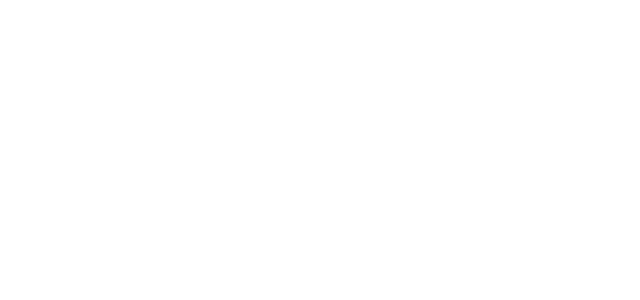
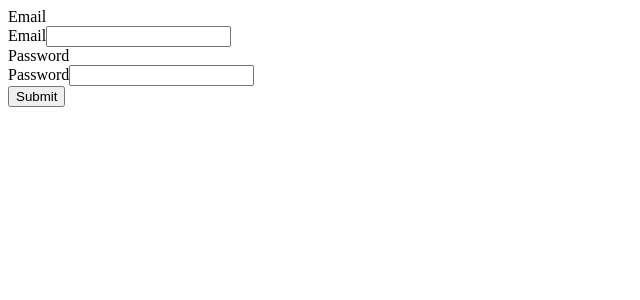
Before and after one commit to LogiqueClergyman/common-react-forms, a React app: page / in a window 1280 px wide. Shown: the top 300 px of the page, without its empty margins (0-640 px from the left). Built offline with nearby package versions, Linux system fonts and the light colour scheme.

Commit message:
chore: added dynamic form component

```diff
--- a/src/App.tsx
+++ b/src/App.tsx
@@ -1,5 +1,28 @@
+import React from 'react';
+import Form from './components/Form';
+import { FieldType } from './utils/enums/enums';
+
 const App = () => {
-  return <div></div>;
+  const fields = {
+    email: {
+      name: 'email',
+      label: 'Email',
+      type: FieldType.EMAIL,
+      value: '',
+      domain: 'example.com',
+    },
+    password: {
+      name: 'password',
+      label: 'Password',
+      type: FieldType.PASSWORD,
+      value: '',
+    },
+  };
+
+  const handleSubmit = (values: any) => {
+    console.log('Form submitted with values:', values);
+  };
+
+  return <Form fields={fields} onSubmit={handleSubmit} />;
 };
-
 export default App;
--- /dev/null
+++ b/src/components/Form.tsx
@@ -0,0 +1,143 @@
+import React, { useState, useEffect } from 'react';
+import { validateNumber } from '../utils/validators/validateNumber';
+import { validateEmail } from '../utils/validators/validateEmail';
+import { validatePassword } from '../utils/validators/validatePassword';
+import NumberInput from './NumberInput';
+import EmailInput from './EmailInput';
+import PasswordInput from './PasswordInput';
+import TextInput from './TextInput';
+import { FieldType } from '../utils/enums/enums';
+import { InputFieldConfig, FormProps } from '../utils/types/types';
+
+const Form: React.FC<FormProps> = ({ fields, onSubmit }) => {
+  const [values, setValues] = useState(
+    Object.keys(fields).reduce(
+      (acc, fieldName) => {
+        acc[fieldName] = fields[fieldName].value;
+        return acc;
+      },
+      {} as Record<string, any>,
+    ),
+  );
+
+  const [errors, setErrors] = useState(
+    Object.keys(fields).reduce(
+      (acc, fieldName) => {
+        acc[fieldName] = undefined;
+        return acc;
+      },
+      {} as Record<string, string | undefined>,
+    ),
+  );
+
+  const handleChange = (name: string, newValue: any) => {
+    setValues((prevValues) => ({
+      ...prevValues,
+      [name]: newValue,
+    }));
+  };
+
+  const validateFields = () => {
+    const newErrors: Record<string, string | undefined> = {};
+
+    Object.keys(fields).forEach((fieldName) => {
+      const field = fields[fieldName];
+      const fieldValue = values[fieldName];
+
+      let error: string | undefined = undefined;
+
+      if (!error) {
+        switch (field.type) {
+          case FieldType.NUMBER:
+            error = validateNumber({
+              value: fieldValue,
+              min: field.min,
+              max: field.max,
+              step: field.step,
+              required: field.required,
+            });
+            break;
+          case FieldType.EMAIL:
+            error = validateEmail({
+              value: fieldValue,
+              required: field.required,
+              domain: field.domain,
+              regex: field.regex,
+            });
+            break;
+          case FieldType.PASSWORD:
+            error = validatePassword({
+              value: fieldValue,
+              minLength: field.minLength,
+              maxLength: field.maxLength,
+              required: field.required,
+              regex: field.regex,
+            });
+            break;
+        }
+      }
+
+      if (error) {
+        newErrors[fieldName] = error;
+      }
+    });
+
+    setErrors(newErrors);
+    return newErrors;
+  };
+
+  useEffect(() => {
+    validateFields();
+  }, [values]);
+
+  const handleSubmit = (e: React.FormEvent) => {
+    e.preventDefault();
+
+    const newErrors = validateFields();
+    const hasErrors = Object.values(newErrors).some(
+      (error) => error !== undefined,
+    );
+
+    if (!hasErrors) {
+      onSubmit(values);
+    }
+  };
+
+  const renderInput = (field: InputFieldConfig) => {
+    const commonProps = {
+      onChange: (value: any) => handleChange(field.name, value),
+      error: errors[field.name],
+      ...field,
+      name: field.name,
+      value: values[field.name],
+    };
+
+    const inputComponents: Record<FieldType, React.ElementType> = {
+      [FieldType.NUMBER]: NumberInput,
+      [FieldType.EMAIL]: EmailInput,
+      [FieldType.PASSWORD]: PasswordInput,
+      [FieldType.TEXT]: TextInput,
+      [FieldType.BOOLEAN]: 'symbol',
+    };
+
+    const InputComponent = inputComponents[field.type];
+    return <InputComponent {...commonProps} />;
+  };
+
+  return (
+    <form onSubmit={handleSubmit}>
+      {Object.keys(fields).map((fieldName) => {
+        const field = fields[fieldName];
+        return (
+          <div key={field.name}>
+            <label>{field.label}</label>
+            {renderInput(field)}
+          </div>
+        );
+      })}
+      <button type="submit">Submit</button>
+    </form>
+  );
+};
+
+export default Form;
--- a/src/utils/validators/validateEmail.ts
+++ b/src/utils/validators/validateEmail.ts
@@ -14,6 +14,10 @@
   if (required && !value) {
     return 'This field is required';
   }
+  const basicEmailRegex = /^[^\s@]+@[^\s@]+\.[^\s@]+$/;
+  if (!basicEmailRegex.test(value)) {
+    return 'Invalid email format';
+  }
   if (domain) {
     const domainRegex = new RegExp(`^[^@]+@${domain}$`);
     if (!domainRegex.test(value)) {
```
Also changed, not shown: src/utils/types/types.ts (+21 -0 lines).
